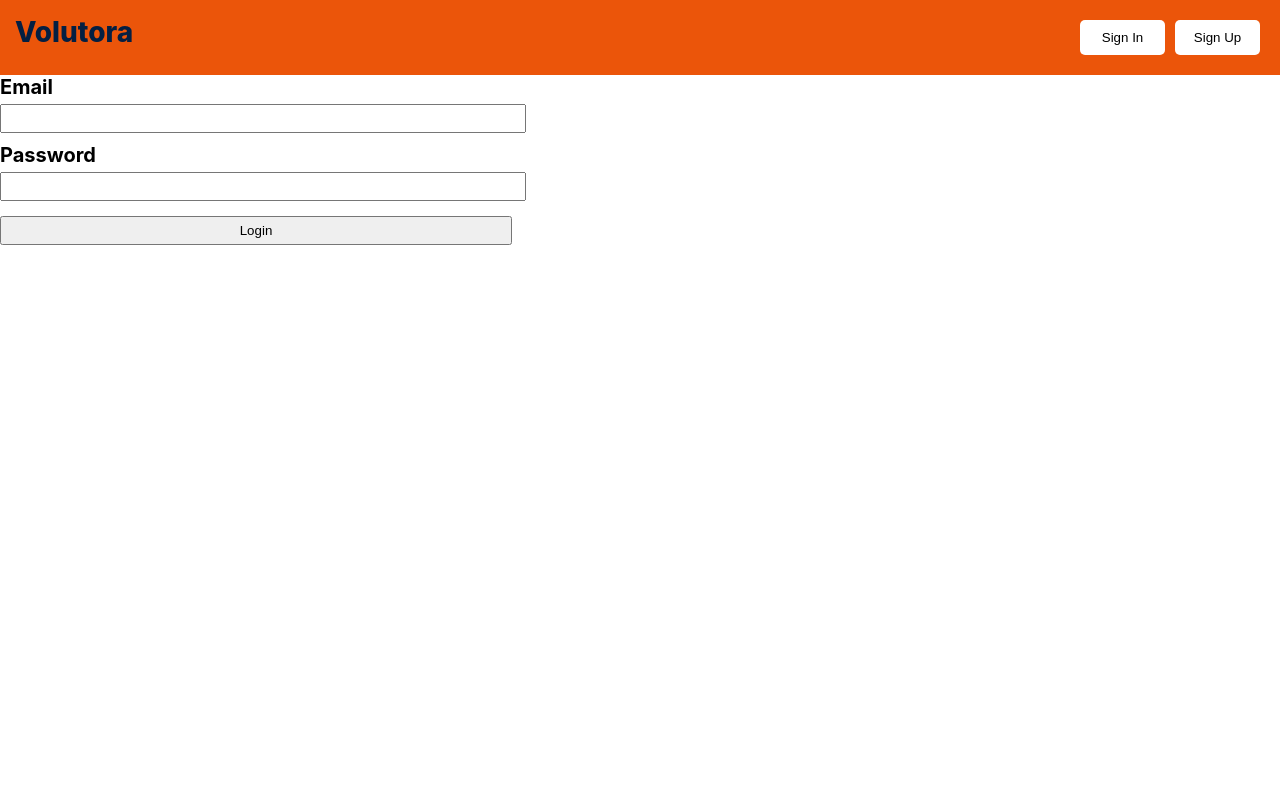
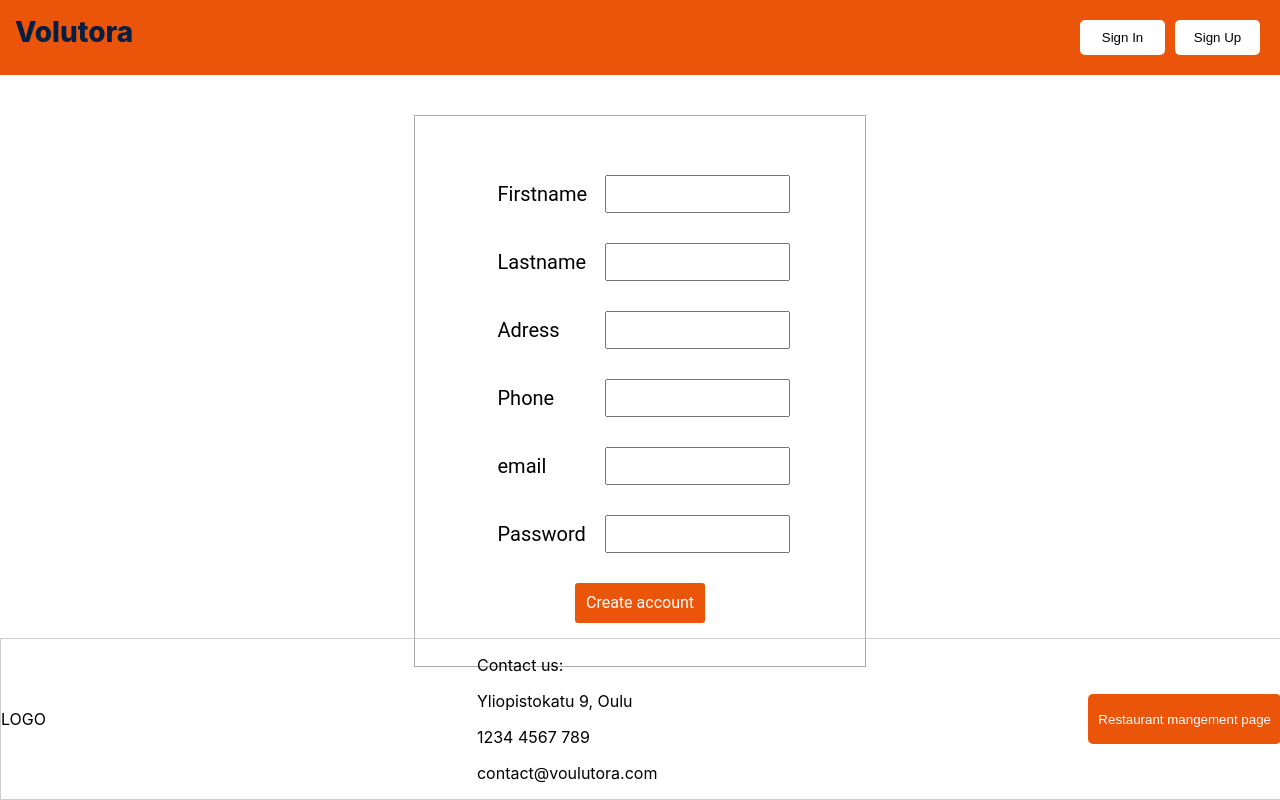
Before and after one commit to AWAP-Group14/Frontend, a React (Create React App) app: page / in a window 1280 px wide. Built offline with nearby package versions, Linux system fonts and the light colour scheme; no server answers.

Commit message:
customer login &register forms done

```diff
--- a/src/App.js
+++ b/src/App.js
@@ -4,6 +4,7 @@ import './App.css';
 import LandingPage from './pages/customer/LandingPage';
 import BrowsePage from './pages/customer/BrowsePage';
 import LogInPage from './pages/customer/LogInPage';
+import SignUpPage from './pages/customer/SignUpPage';
 import axios from 'axios';
 
 // This script is responsible for shoowing all the different pages
@@ -28,7 +29,8 @@ class App extends React.Component {
 
   }
   render() {
-    let output = <LogInPage />
+    let output = <SignUpPage />
+    //let output = <LogInPage />
    // let output = <BrowsePage restaurants={this.state.restaurants}/>
     return (
       <>
--- a/src/pages/customer/LogInPage.js
+++ b/src/pages/customer/LogInPage.js
@@ -1,6 +1,8 @@
 import React, { useState } from "react";
 import NavigationBar from "../../page_components/customer/NavigationBar";
+import Footer from "../../page_components/customer/Footer";
 import styles from './css_modules/LogInPage.module.css';
+import axios from 'axios';
 
 export default function LogInPage(props) {
   const [state, setState] = useState({
@@ -18,13 +20,23 @@ export default function LogInPage(props) {
   const handleSubmit = (event) => {
     event.preventDefault();
     console.log(state);
+    axios.post('https://voulutora-backend.herokuapp.com/customer/login', {}, {
+      auth: {
+        username: state.email,
+        password: state.password
+      }
+    })
+    .then(response => {
+      console.log(response);
+    })
+    .catch(err => console.log(err));
   };
 
   return (
     <div>
       <NavigationBar/>
-      <form onSubmit={handleSubmit}>
-        <div className={styles.form}>
+      <form onSubmit={handleSubmit} className={styles.form}>
+        <div >
           <label>Email</label>
           <input
             type="text"
@@ -33,7 +45,7 @@ export default function LogInPage(props) {
             onChange={handleInputChange}
           />
         </div>
-        <div className={styles.form}>
+        <div >
           <label>Password</label>
           <input
             type="password"
@@ -42,11 +54,16 @@ export default function LogInPage(props) {
             onChange={handleInputChange}
           />
         </div>
-        <div className={styles.form}>
+        <div >
           <label></label>
           <button type="submit">Login</button>
         </div>
+        <div>
+          <p>Do not have account yet?</p>
+          <button style={{width: 'auto'}}>Create account</button>
+        </div>
       </form>
+      <Footer />
     </div>
   );
 }
--- /dev/null
+++ b/src/pages/customer/SignUpPage.js
@@ -0,0 +1,42 @@
+import React, { useState } from "react";
+import NavigationBar from "../../page_components/customer/NavigationBar";
+import Footer from "../../page_components/customer/Footer";
+import styles from './css_modules/SignUpPage.module.css';
+import axios from 'axios';
+
+export default function SignUpPage(props) {
+
+  return (
+    <div>
+      <NavigationBar/>
+      <form className={styles.form}>
+        <div>
+          <label>Firstname</label>
+          <input></input>
+        </div>
+        <div>
+          <label>Lastname</label>
+          <input></input>
+        </div>
+        <div>
+          <label>Adress</label>
+          <input></input>
+        </div>
+        <div>
+          <label>Phone</label>
+          <input></input>
+        </div>
+        <div>
+          <label>email</label>
+          <input></input>
+        </div>
+        <div>
+          <label>Password</label>
+          <input></input>
+        </div>
+        <button>Create account</button>
+      </form>
+      <Footer />
+    </div>
+  );
+}
--- a/src/pages/customer/css_modules/LogInPage.module.css
+++ b/src/pages/customer/css_modules/LogInPage.module.css
@@ -21,26 +21,48 @@
   .form {
     display: flex;
     flex-direction: column;
-    margin-bottom: 10px;
-    margin: center;
+    border: 1px solid #aaa;
+    height: 400px;
+    width: 300px;
+    margin-top: 40px;
+    margin-left: auto;
+    margin-right: auto;
+    padding: 25px;
+    justify-content: center;
+    font-family: 'Roboto', sans-serif;
+    font-size: 20px;
+    }
+
+    .form div {
+      display: flex;
+    flex-direction: column;
+    align-self: center;
+    margin: 5px;
     }
 
   .form label {
-    width: 20%;
-    padding-right: 20px;
-    margin-bottom: 5px;
-    font-size: 20px;
-    font-weight: bold;
-    color: black;
+    display: flex;
+    align-self: center;
+    margin: 5px;
   }
 
   .form input[type="text"],
   .form input[type="password"] {
-    width: 40%;
-    padding: 5px;
+    margin: 5px;
+    height: 28px;
   }
 
   .form button {
-    width: 40%;
-    padding: 5px;
+   margin: 10px;
+   height: 40px;
+   width: 130px;
+   padding: 5px;
+   font-family: 'Roboto', sans-serif;
+   font-size: 15px;
+   cursor: pointer;
+   border: none;
+   border-radius: 3px;
+
+   background-color: #EB550A;
+   color: white;
   }
--- a/src/pages/customer/css_modules/SignUpPage.module.css
+++ b/src/pages/customer/css_modules/SignUpPage.module.css
@@ -0,0 +1,50 @@
+.form {
+    display: flex;
+    flex-direction: column;
+    border: 1px solid #aaa;
+    height: 500px;
+    width: 400px;
+    margin-top: 40px;
+    margin-left: auto;
+    margin-right: auto;
+    padding: 25px;
+    justify-content: center;
+    font-family: 'Roboto', sans-serif;
+    font-size: 20px;
+    }
+
+    .form div {
+      display: flex;
+      flex-direction: row;
+    align-self: center;
+    margin: 15px;
+    }
+
+  .form label {
+    display: flex;
+    width: 100px;
+    padding: 2px;
+    margin: 5px;
+  }
+
+  .form input[type="text"],
+  .form input[type="password"] {
+    margin: 15px;
+    height: 28px;
+  }
+
+  .form button {
+   margin-left: auto;
+   margin-right: auto;
+   margin-top: 15px;
+   height: 40px;
+   width: 130px;
+   padding: 5px;
+   font-family: 'Roboto', sans-serif;
+   font-size: 16px;
+   cursor: pointer;
+   border: none;
+   border-radius: 3px;
+   background-color: #EB550A;
+   color: white;
+  }
```
Also changed, not shown: src/pages/customer/SignnUpPage.js (deleted).
